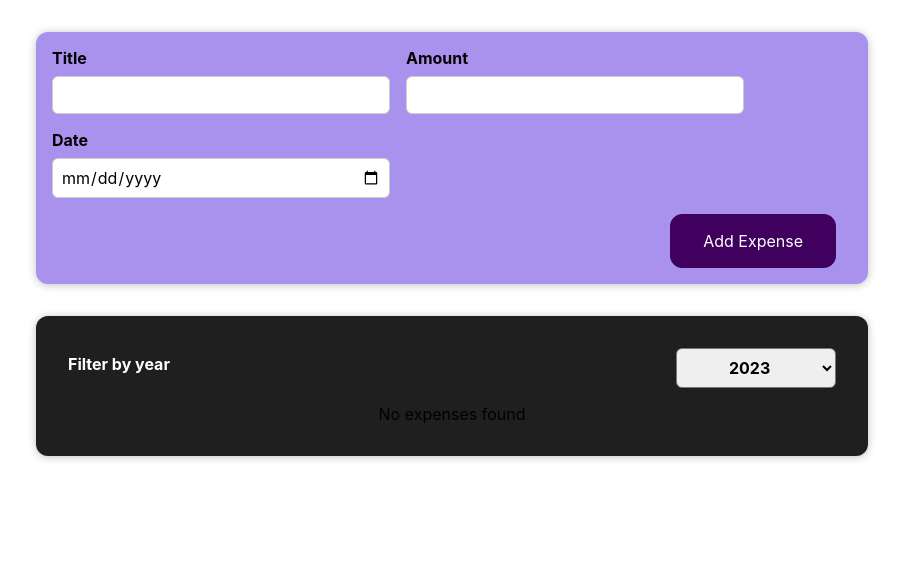
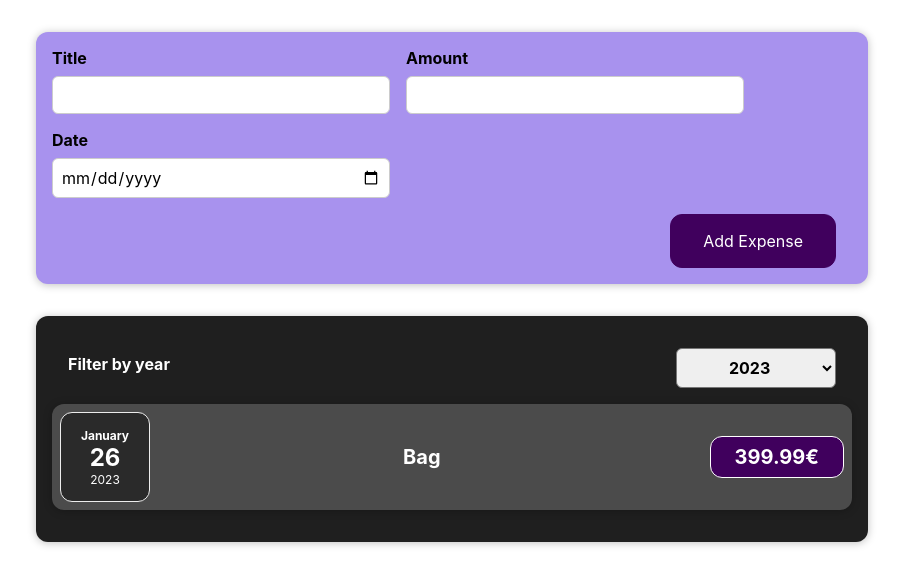
Before and after one commit to Kristofer-Robin/expenses, a React (Create React App) app: page / in a window 1280 px wide. Shown: the top 586 px of the page, without its empty margins (188-1091 px from the left). Built offline with nearby package versions, Linux system fonts and the light colour scheme.

Commit message:
Me kõik jääme vanaks!

```diff
--- a/src/App.js
+++ b/src/App.js
@@ -6,29 +6,36 @@ import {useState} from "react";
 
 
 
+
 const DUMMY_EXPENSES = [
     {
         id: 'e1',
-        date: new Date(2023, 0, 10),
+        date: new Date(2024, 0, 10),
         title:'New book',
         amount: 30.99
     },
     {
         id: 'e2',
-        date: new Date(2023, 0, 5),
+        date: new Date(2024, 0, 5),
         title:'Icecream',
         amount: 3.99
     },
     {
-        id: 'e2',
-        date: new Date(2023, 0, 5),
-        title:'New Jean',
-        amount: 199.99
+        id: 'e3',
+        date: new Date(2023, 0, 26),
+        title:'Bag',
+        amount: 399.99
     }
+
 ]
 
 const App = () => {
     const [expenses, setExpenses] = useState(DUMMY_EXPENSES)
+    const [filteredYear, setFilteredYear] = useState('2023')
+    const filterChangeHandler = (year) => {
+        setFilteredYear(year)
+    }
+
 
     const addExpensehandler = (expense) => {
         console.log('In App.js')
@@ -42,8 +49,12 @@ const App = () => {
         <div className="App">
             <NewExpense onAddExpense={addExpensehandler}></NewExpense>
             <Expenses expenses={expenses}></Expenses>
+
         </div>
     );
 }
 
+
+
+
 export default App;
--- a/src/components/Expenses/ExpenseItem.js
+++ b/src/components/Expenses/ExpenseItem.js
@@ -5,6 +5,7 @@ import ExpenseDate from "./ExpenseDate";
 import Card from "../UI/Card"
 
 const ExpenseItem = (props) => {
+
     return (
         <Card className="expense-item">
             <ExpenseDate date={props.date}></ExpenseDate>
--- a/src/components/Expenses/Expenses.css
+++ b/src/components/Expenses/Expenses.css
@@ -7,3 +7,8 @@
     border-radius: 12px;
     box-shadow: 0 1px 8px rgba(0, 0, 0, 0.25);
 }
+.expenses1 {
+    padding: 0.2rem;
+    margin: 0.2rem auto;
+    color: whitesmoke;
+}
--- a/src/components/Expenses/Expenses.js
+++ b/src/components/Expenses/Expenses.js
@@ -19,27 +19,26 @@ const Expenses = (props) => {
     const filteredExpenses = props.expenses.filter(
         (expense) => {
             return expense.date.getFullYear().toString() === filteredYear
-        })
-
-    let expensesContent = <p>No expenses found</p>
-    if (filteredExpenses.lenght > 0) {
-        expensesContent = filteredExpenses.map((expense) => {
-            return <ExpenseItem
-                id={expense.id}
-                title={expense.title}
-                amount={expense.amount}
-                date={expense.date}
-            ></ExpenseItem>
-        })
-    }
+        }
+    )
 
     return (
         <Card className="expenses">
             <ExpensesFilter selected={filteredYear} onChangeFilter={filterChangeHandler}></ExpensesFilter>
-            {expensesContent}
+
+            {filteredExpenses.length === 0 && <p style={{color: 'white'}}>No expenses found.</p>}
+            {filteredExpenses.length > 0 &&
+                filteredExpenses.map((expense) => {
+                    return <ExpenseItem
+                        id={expense.id}
+                        title={expense.title}
+                        amount={expense.amount}
+                        date={expense.date}
+                    ></ExpenseItem>
+                })
+            }
         </Card>
     )
 }
 
-
 export default Expenses
--- a/src/components/NewExpense/NewExpense.js
+++ b/src/components/NewExpense/NewExpense.js
@@ -3,6 +3,7 @@ import './NewExpense.css'
 import ExpenseForm from "./ExpenseForm";
 
 const NewExpense = (props) => {
+
     const saveExpenseDatahandler = (enteredExpensesData) => {
         const expenseData = {
             ...enteredExpensesData,
```
